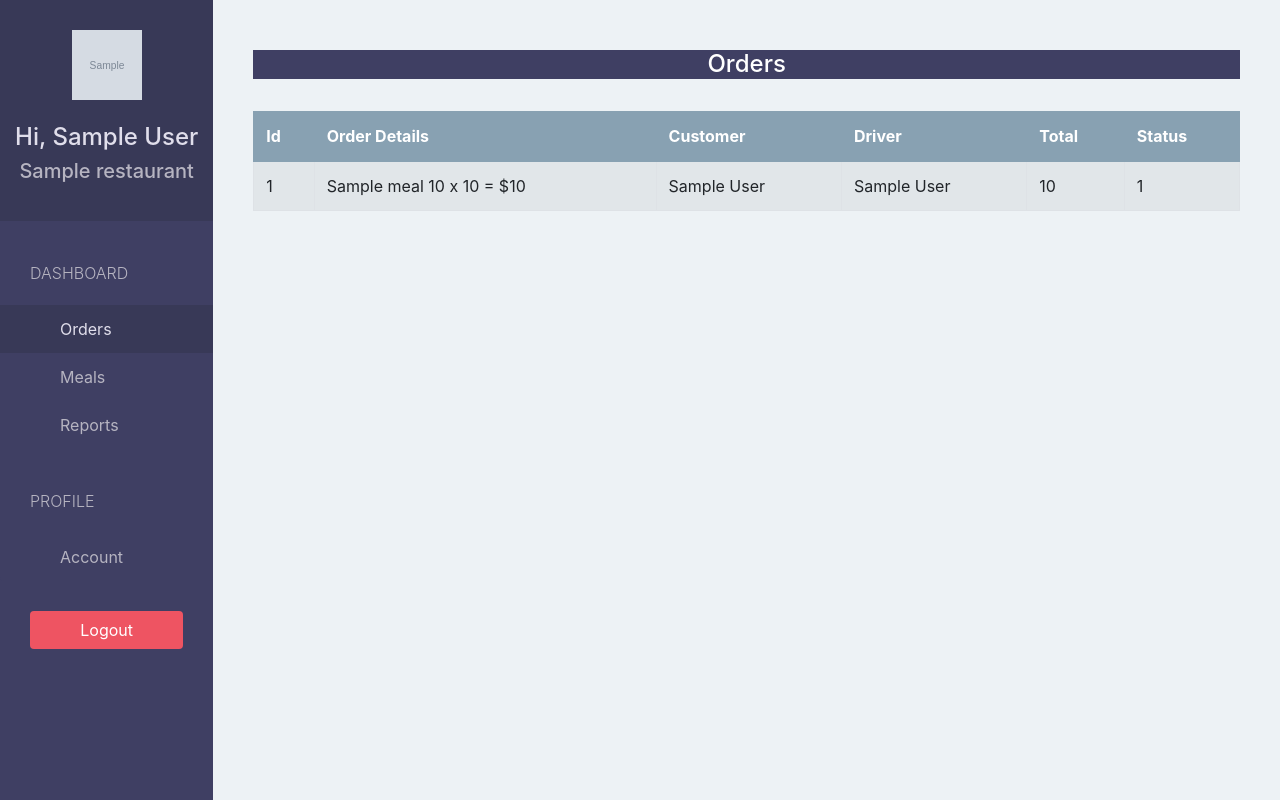
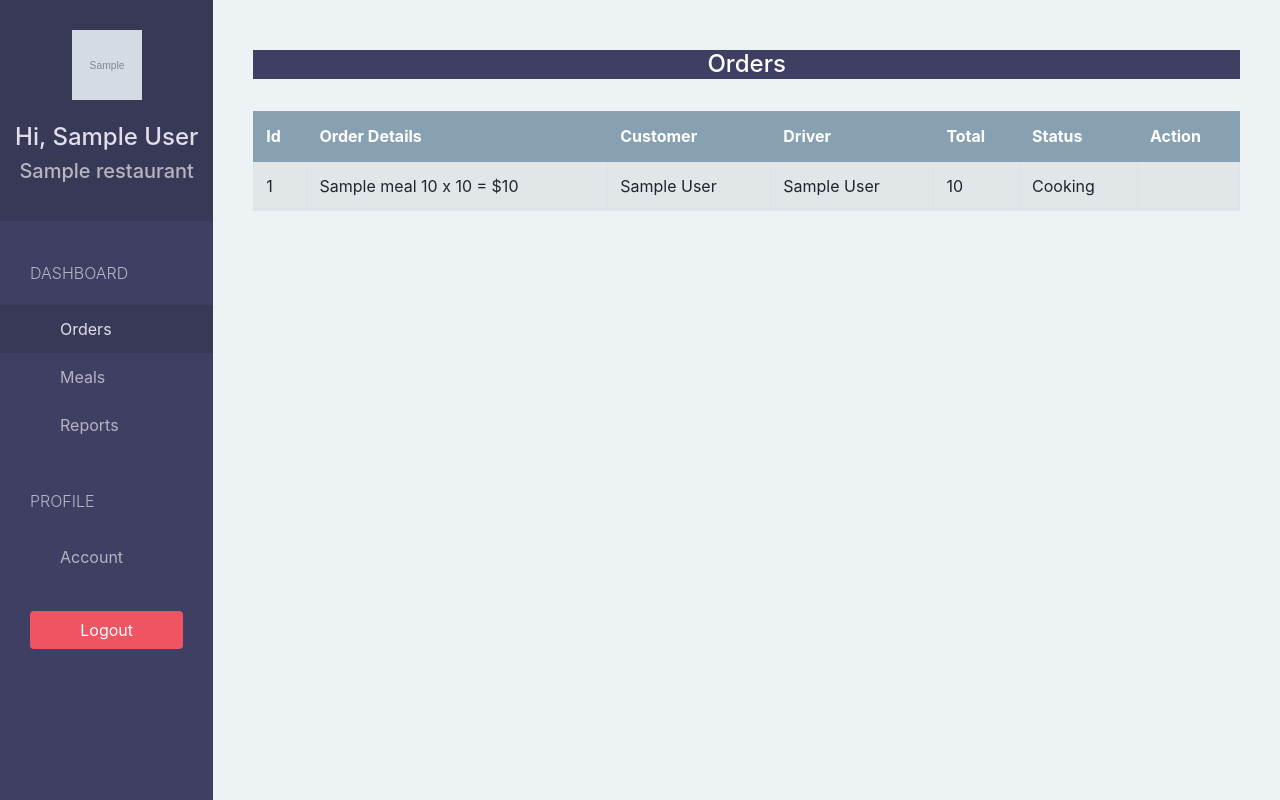
Before and after one commit to robertrahardja/RRDash, a Django app: page /restaurant/order in a window 1280 px wide. Run offline with Django 3.2, Linux system fonts and the light colour scheme; a user stored in the database is signed in; tables that the repository leaves empty hold one stand-in row (values such as "Sample post"); grey boxes marked "Sample" are stand-in pictures; some libraries are stand-ins or nearby versions.

Commit message:
Added get_status_display in order.html

```diff
--- a/rrdashapp/models.py
+++ b/rrdashapp/models.py
@@ -66,7 +66,7 @@ class Order(models.Model):
     driver = models.ForeignKey(Driver, on_delete=models.CASCADE)
     address = models.CharField(max_length=500)
     total = models.IntegerField(default=0)
-    status = models.IntegerField(choices = STATUS_CHOICES)
+    status = models.IntegerField(choices = STATUS_CHOICES, default=COOKING)
     created_at = models.DateTimeField(default = timezone.now)
     picked_at = models.DateTimeField(blank = True, null = True)
 
--- a/rrdashapp/templates/restaurant/order.html
+++ b/rrdashapp/templates/restaurant/order.html
@@ -19,6 +19,7 @@
                         <th>Driver</th>
                         <th>Total</th>
                         <th>Status</th>
+                        <th>Action</th>
                     </tr>
                 </thead>
                 <tbody>
@@ -31,7 +32,8 @@
                         <td>{{order.customer}}</td>
                         <td>{{order.driver}}</td>
                         <td>{{order.total}}</td>
-                        <td>{{order.status}}</td>
+                        <td>{{order.get_status_display}}</td>
+                        <td>
                     </tr>
                     {% endfor %}
 
```
Also changed, not shown: rrdashapp/migrations/0007_auto_20200513_0752.py (added).
